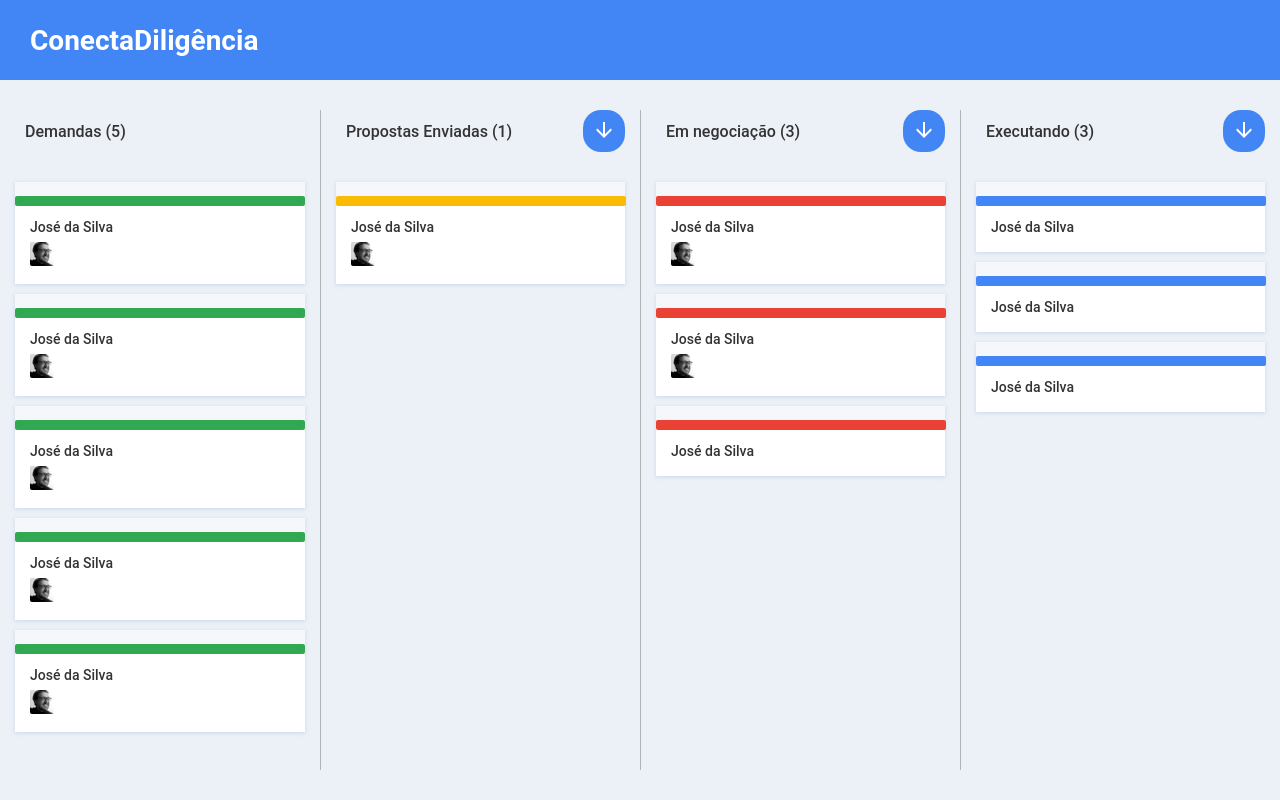
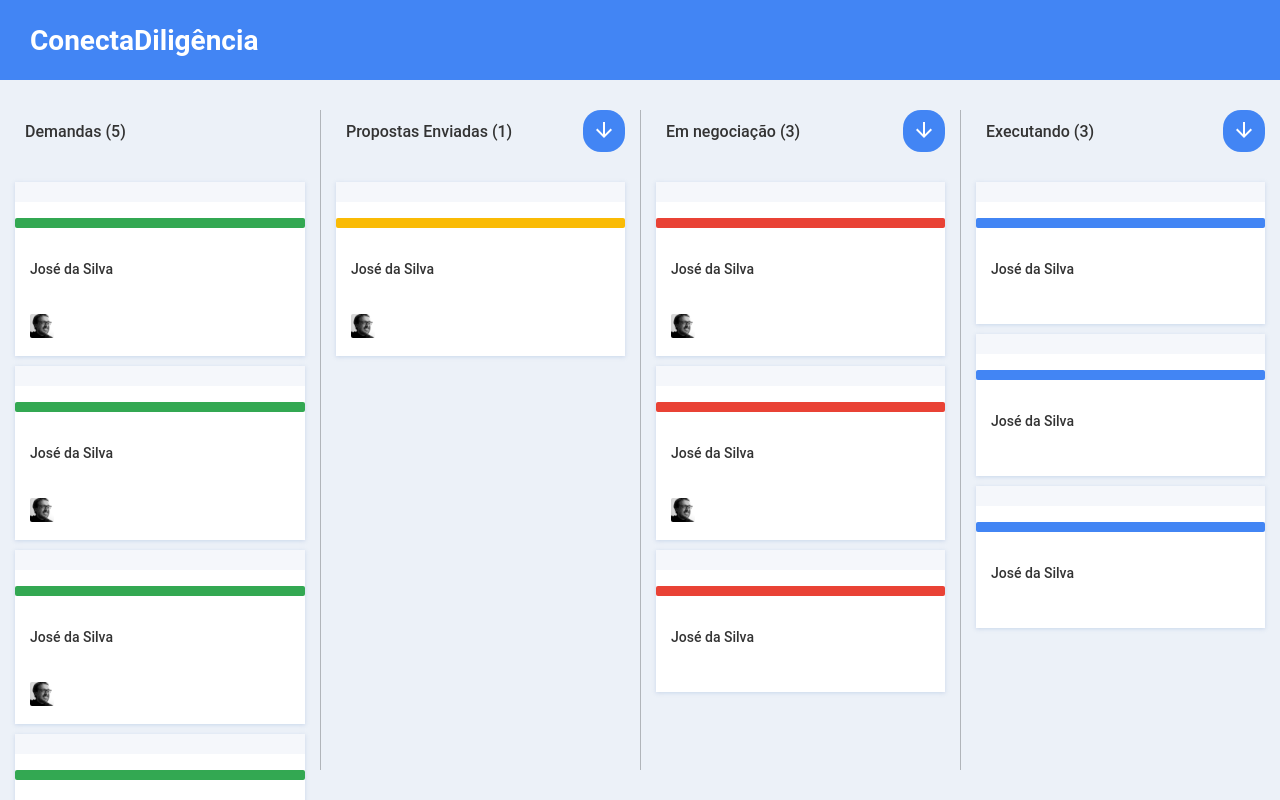
Before and after one commit to JvFern4ndes/conectaDiligencia, a React (Create React App) app in the folder front/: page / in a window 1280 px wide. Shown: the top 800 px of the page. Built offline with nearby package versions, Linux system fonts and the light colour scheme.

Commit message:
feat: create creation of drag function

```diff
--- a/front/src/components/Card/index.js
+++ b/front/src/components/Card/index.js
@@ -23,7 +23,7 @@ export default function Card(props) {
         {data.labels.map((label) => <Label key={label} color={label} />)}
       </header>
       <p>{data.content}</p>
-      { data.user && <img src={userPhoto} alt="userPhoto" /> }
+      <div className="userPhoto">{ data.user && <img src={userPhoto} alt="userPhoto" /> }</div>
     </Container>
   );
 }
--- a/front/src/components/Card/styles.js
+++ b/front/src/components/Card/styles.js
@@ -1,23 +1,27 @@
-import styled from 'styled-components';
+import styled, { css } from 'styled-components';
 
 export const Container = styled.div`
   position: relative;
   background: #fff;
   margin-bottom: 10px;
-  padding: 15px;
   box-shadow: 0 1px 4px 0 rgba(192, 208, 230, 0.8);
   border-top: 20px solid rgba(230, 236, 245, 0.4);
   cursor: grab;
 
   header {
-    position: absolute;
+    display: flex;
     top: -22px;
     left: 0;
   }
 
   p {
     font-weight: 500;
+    padding: 15px;
     line-height: 20px;
+  }
+
+  .userPhoto {
+    padding: 15px;
   }
 
   img {
@@ -25,12 +29,24 @@ export const Container = styled.div`
     height: 24px;
     border-radius: 2px;
     margin-top: 5px;
+  }
 
-  }
+  ${(props) => props.isDragging && css`
+    border: 2px dashed rgba(0, 0, 0, 0.2);
+    padding-top: 16px;
+    border-radius: 0;
+    background: transparent;
+    box-shadow: none;
+    cursor: grabbing;
+
+    p, img, header {
+      opacity: 0;
+    }
+  `}
 `;
 
 export const Label = styled.span`
-  width: 290px;
+  width: 100%;
   height: 10px;
   border-radius: 2px;
   display: flex;
```
